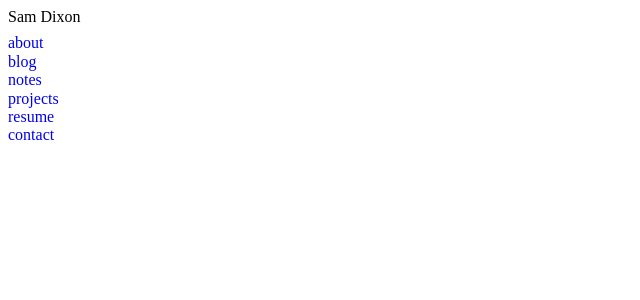
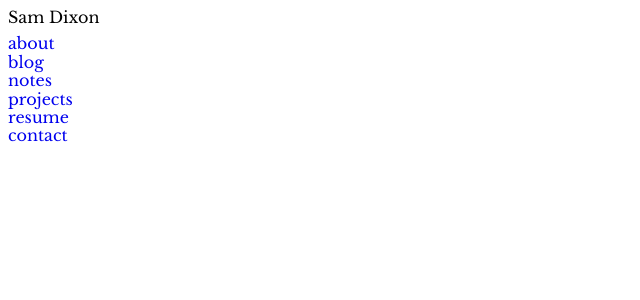
Before and after one commit to samdixon/sjd.im, a Flask app: page / in a window 1280 px wide. Shown: the top 300 px of the page, without its empty margins (0-640 px from the left). Run offline with Flask 2, Linux system fonts and the light colour scheme.

Commit message:
updates style to include correct font

```diff
--- a/src/site/static/styles.css
+++ b/src/site/static/styles.css
@@ -1,4 +1,8 @@
-@import url('/static/LibreBaskerville-Regular.ttf');
+@font-face {
+    font-family: "Libre Baskerville";
+    src: url("/static/LibreBaskerville-Regular.ttf");
+}
+
 
 body {
     max-width: 100%;
```
